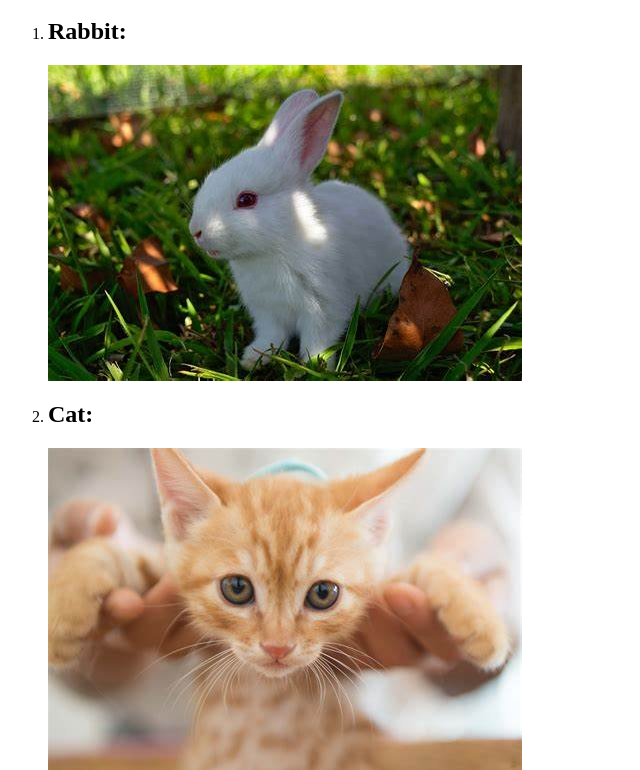
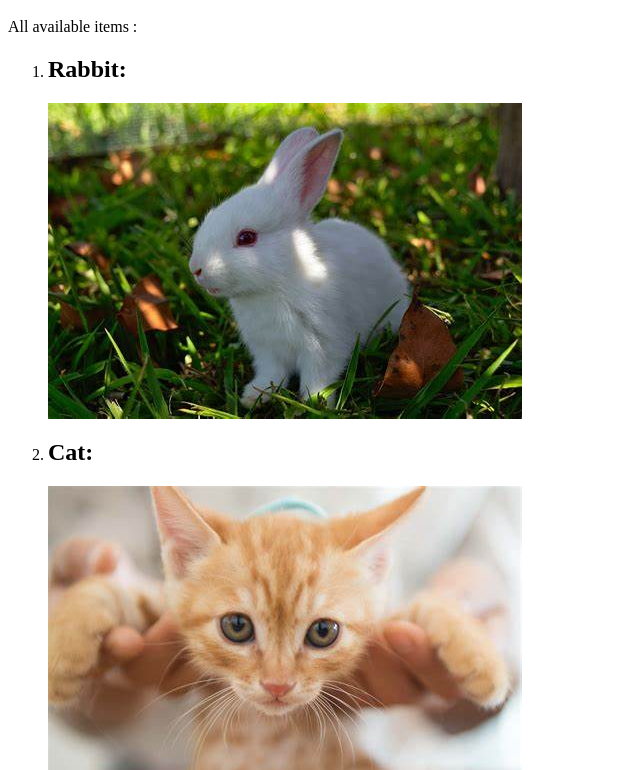
Before and after one commit to jdwibedi/myprofile, a plain HTML site: page index.html in a window 1280 px wide. Shown: the part 48-818 px from the top of the page, without its empty margins (0-640 px from the left). Drawn offline with Linux system fonts and the light colour scheme.

Commit message:
Update index.html

```diff
--- a/index.html
+++ b/index.html
@@ -1,6 +1,7 @@
 <html>
-
+<title>Experimental Wonders</title>
 <h1>Soumya's Experimental Wonders</h1>
+<p>All available items :</p>
 <ol>
     <li>
 <h2>Rabbit:</h2>
```
